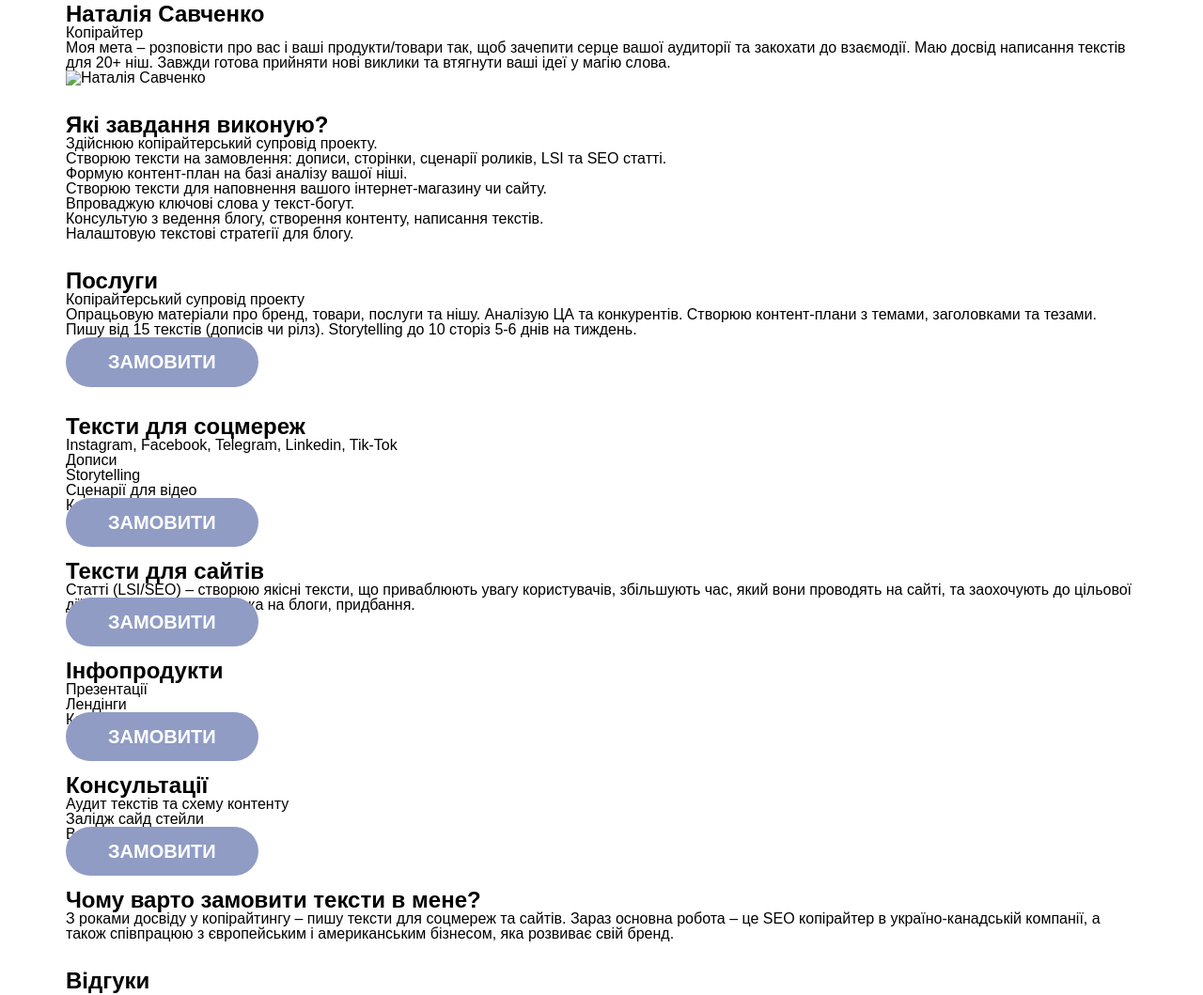
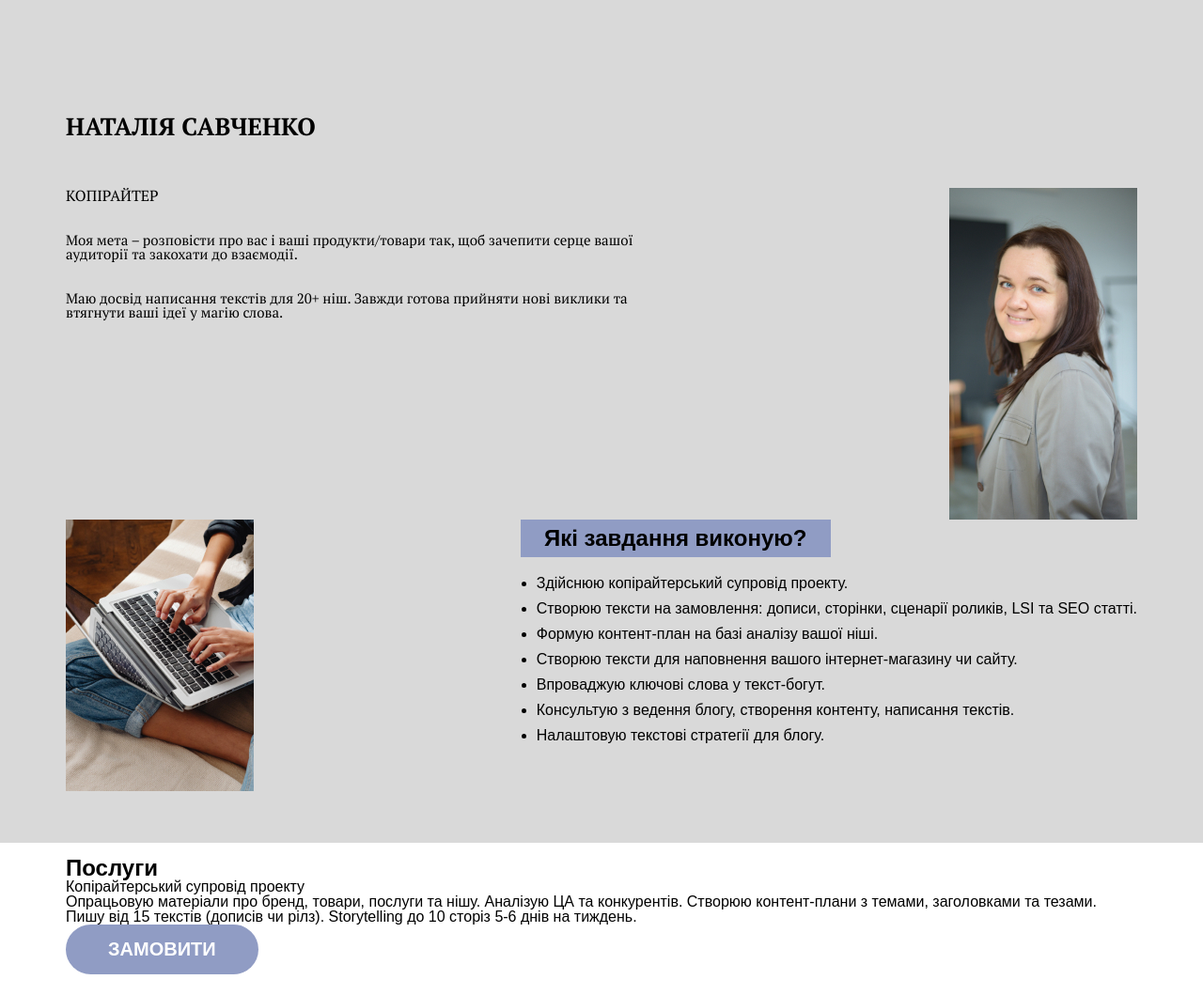
Before and after one commit to leraz1003/copywriter, a plain HTML site: page index.html in a window 1280 px wide. Shown: the part 812-1871 px from the top of the page at 94% size. Drawn offline with Linux system fonts and the light colour scheme.

Commit message:
add-about-section

```diff
--- /dev/null
+++ b/css/about-section.css
@@ -0,0 +1,73 @@
+.about {
+  background-color: #d9d9d9;
+  padding: 118px 0 40px;
+}
+
+.about__profile {
+}
+.about__content {
+  width: 604px;
+}
+.about__name {
+  text-transform: uppercase;
+  color: #000;
+  margin-bottom: 53px;
+}
+
+.about__wrap {
+  display: flex;
+  justify-content: space-between;
+}
+.about__role {
+  font-family: "PT Serif", sans-serif;
+  font-weight: 400;
+  font-size: 16px;
+  text-transform: uppercase;
+  color: #000;
+  margin-bottom: 32px;
+}
+.about__description {
+  font-family: "PT Serif", sans-serif;
+  font-weight: 400;
+  font-size: 15px;
+  color: #000;
+  margin-bottom: 32px;
+}
+.about__image {
+  width: 200px;
+  height: auto;
+}
+.about__tasks {
+}
+.about__title {
+  display: block;
+
+  background-color: #909cc4;
+  width: 330px;
+  padding: 8px 18px;
+  text-align: center;
+  margin-bottom: 20px;
+  transform: translateX(-17px);
+}
+.about__list {
+  list-style: disc;
+}
+
+.about__item {
+  position: relative;
+  margin-bottom: 11px;
+}
+
+/* .about__item::before {
+  content: "";
+  width: 5px;
+  height: 5px;
+  border-radius: 50%;
+  background-color: black;
+  display: block;
+  position: absolute;
+  top: 50%;
+  left: -15px;
+  transform: translateY(-50%);
+  margin-right: 25px;
+} */
--- a/css/styles.css
+++ b/css/styles.css
@@ -1,6 +1,6 @@
 @import url(./reset.css);
 @import url(./default.css);
-
+@import url(./about-section.css);
 :root {
   --font-family: "PT Serif", sans-serif;
   --second-family: "Montserrat", sans-serif;
@@ -9,6 +9,13 @@
   --btn-color: #909cc4;
   --white-color: #fff;
   --blue-text: #242852;
+}
+
+.title {
+  font-family: "PT Serif", sans-serif;
+  font-weight: 700;
+  font-size: 26px;
+  text-transform: uppercase;
 }
 
 .wrap {
@@ -59,7 +66,7 @@
 .hero {
   font-family: "PT Serif", sans-serif;
   color: #fff;
-  padding: 150px 0 185px;
+  padding: 150px 0;
   text-align: center;
   /*padding: 15vh 0 18vh; /* Використання vh для адаптивних відступів */
 }
--- a/index.html
+++ b/index.html
@@ -39,34 +39,46 @@
     <main>
         <section class="about">
             <div class="container">
-                <div class="about__content">
-                    <h2 class="about__title">Наталія Савченко</h2>
-                    <p class="about__text">Копірайтер</p>
-                    <p class="about__description"> Моя мета – розповісти про вас і ваші продукти/товари так, щоб зачепити серце вашої аудиторії та закохати до взаємодії. Маю досвід написання текстів для 20+ ніш. Завжди готова прийняти нові виклики та втягнути ваші ідеї у магію слова.
-                    </p>
+                <div class="about__profile">
+                    <h2 class="about__name title">Наталія Савченко</h2>
+                    <div class="about__wrap">
+                        <div class="about__content">
+                            <p class="about__role">Копірайтер</p>
+                            <p class="about__description">Моя мета – розповісти про вас і ваші продукти/товари так, щоб зачепити серце вашої аудиторії та закохати до взаємодії.</p>
+                            <p class="about__description">Маю досвід написання текстів для 20+ ніш. Завжди готова прийняти нові виклики та втягнути ваші ідеї у магію слова.</p>
+                        </div>
+
+                        <div class="about__image">
+                            <img src="./img/photo1.jpg" alt="Наталія Савченко">
+                        </div>
+                    </div>
                 </div>
 
-                <div class="about__image">
-                    <img src="path_to_image.jpg" alt="Наталія Савченко">
+                <div class="about__tasks">
+                    <div class="about__wrap">
+                        <div class="about__image">
+                                <img src="./img/photo2.jpg" alt="Наталія Савченко">
+                        </div>
+                        <div class="about__envelopment">
+                            <h2 class="about__title">Які завдання виконую?</h2>
+                            <ul class="about__list">
+                                <li class="about__item">Здійснюю копірайтерський супровід проекту.</li>
+                                <li class="about__item">Створюю тексти на замовлення: дописи, сторінки, сценарії роликів, LSI та SEO статті.</li>
+                                <li class="about__item">Формую контент-план на базі аналізу вашої ніші.</li>
+                                <li class="about__item">Створюю тексти для наповнення вашого інтернет-магазину чи сайту.</li>
+                                <li class="about__item">Впроваджую ключові слова у текст-богут.</li>
+                                <li class="about__item">Консультую з ведення блогу, створення контенту, написання текстів.</li>
+                                <li class="about__item">Налаштовую текстові стратегії для блогу.</li>
+                            </ul>
+                        </div>
+                    </div>
                 </div>
-
             </div>
         </section>
 
-        <section class="services">
-            <div class="container">
-                <h2 class="services__title">Які завдання виконую?</h2>
-                <ul class="services__list">
-                    <li class="services__item">Здійснюю копірайтерський супровід проекту.</li>
-                    <li class="services__item">Створюю тексти на замовлення: дописи, сторінки, сценарії роликів, LSI та SEO статті.</li>
-                    <li class="services__item">Формую контент-план на базі аналізу вашої ніші.</li>
-                    <li class="services__item">Створюю тексти для наповнення вашого інтернет-магазину чи сайту.</li>
-                    <li class="services__item">Впроваджую ключові слова у текст-богут.</li>
-                    <li class="services__item">Консультую з ведення блогу, створення контенту, написання текстів.</li>
-                    <li class="services__item">Налаштовую текстові стратегії для блогу.</li>
-                </ul>
-            </div>
-        </section>
+
+
+
 
         <section class="copywriting">
             <div class="container">
```
Also changed, not shown: img/photo1.jpg (added), img/photo2.jpg (added).
